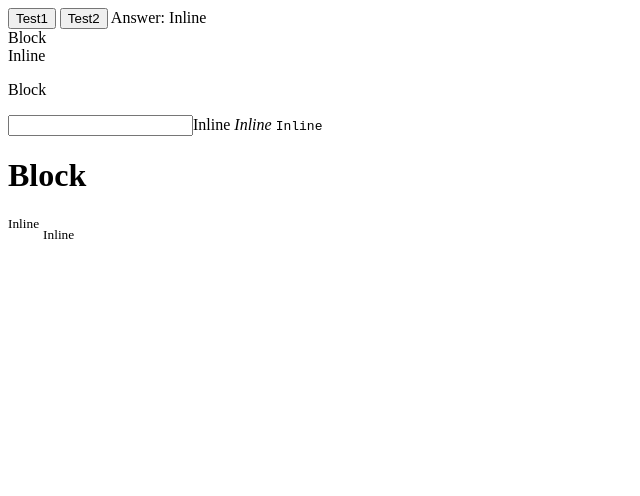
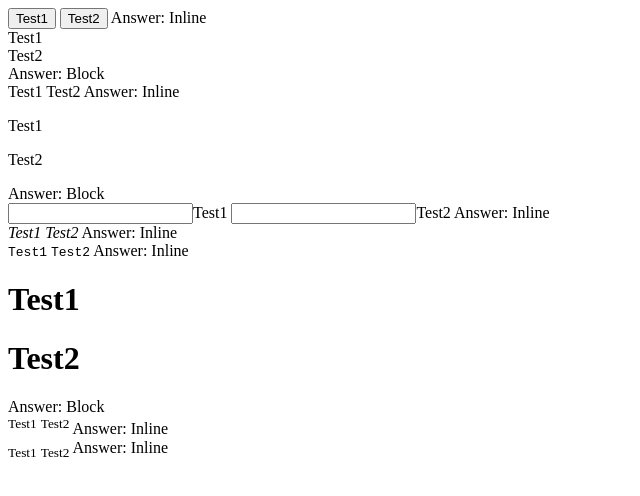
Before and after one commit to acciojob/block-or-inline-badrudoza, a website: page main.html in a window 1280 px wide. Shown: the whole page, without its empty margins (0-640 px from the left). Drawn offline with Linux system fonts and the light colour scheme.

Commit message:
created a submission

```diff
--- a/main.html
+++ b/main.html
@@ -12,15 +12,52 @@
 		<button data-ns-test="block-inline-button">Test2</button>
 		Answer: Inline
 	</div>
-	<div data-ns-test="block-inline-div">Block</div>
-	<span data-ns-test="block-inline-span">Inline</span>
-	<p data-ns-test="block-inline-p">Block</p>
-	<input data-ns-test="block-inline-input">Inline
-	<cite data-ns-test="block-inline-cite">Inline</cite>
-	<code data-ns-test="block-inline-code">Inline</code>
-	<h1 data-ns-test="block-inline-h1">Block</h1>
-	<sup data-ns-test="block-inline-sup">Inline</sup>
-	<sub data-ns-test="block-inline-sub">Inline</sub>
+
+	<div>
+		<div data-ns-test="block-inline-div">Test1</div>
+		<div data-ns-test="block-inline-div">Test2</div>
+		Answer: Block
+	</div>
+	<div>
+		<span data-ns-test="block-inline-span">Test1</span>
+		<span data-ns-test="block-inline-span">Test2</span>
+		Answer: Inline
+	</div>
+	<div>
+		<p data-ns-test="block-inline-p">Test1</p>
+		<p data-ns-test="block-inline-p">Test2</p>
+		Answer: Block
+	</div>
+	<div>
+		<input data-ns-test="block-inline-input">Test1
+		<input data-ns-test="block-inline-input">Test2
+		Answer: Inline
+	</div>
+	<div>
+		<cite data-ns-test="block-inline-cite">Test1</cite>
+		<cite data-ns-test="block-inline-cite">Test2</cite>
+		Answer: Inline
+	</div>
+	<div>
+		<code data-ns-test="block-inline-code">Test1</code>
+		<code data-ns-test="block-inline-code">Test2</code>
+		Answer: Inline
+	</div>
+	<div>
+		<h1 data-ns-test="block-inline-h1">Test1</h1>
+		<h1 data-ns-test="block-inline-h1">Test2</h1>
+		Answer: Block
+	</div>
+	<div>
+		<sup data-ns-test="block-inline-sup">Test1</sup>
+		<sup data-ns-test="block-inline-sup">Test2</sup>
+		Answer: Inline
+	</div>
+	<div>
+		<sub data-ns-test="block-inline-sub">Test1</sub>
+		<sub data-ns-test="block-inline-sub">Test2</sub>
+		Answer: Inline
+	</div>
 
 	<!-- the entire body must be written by student -->
     <script type="text/javascript" src="./script.js">
```
